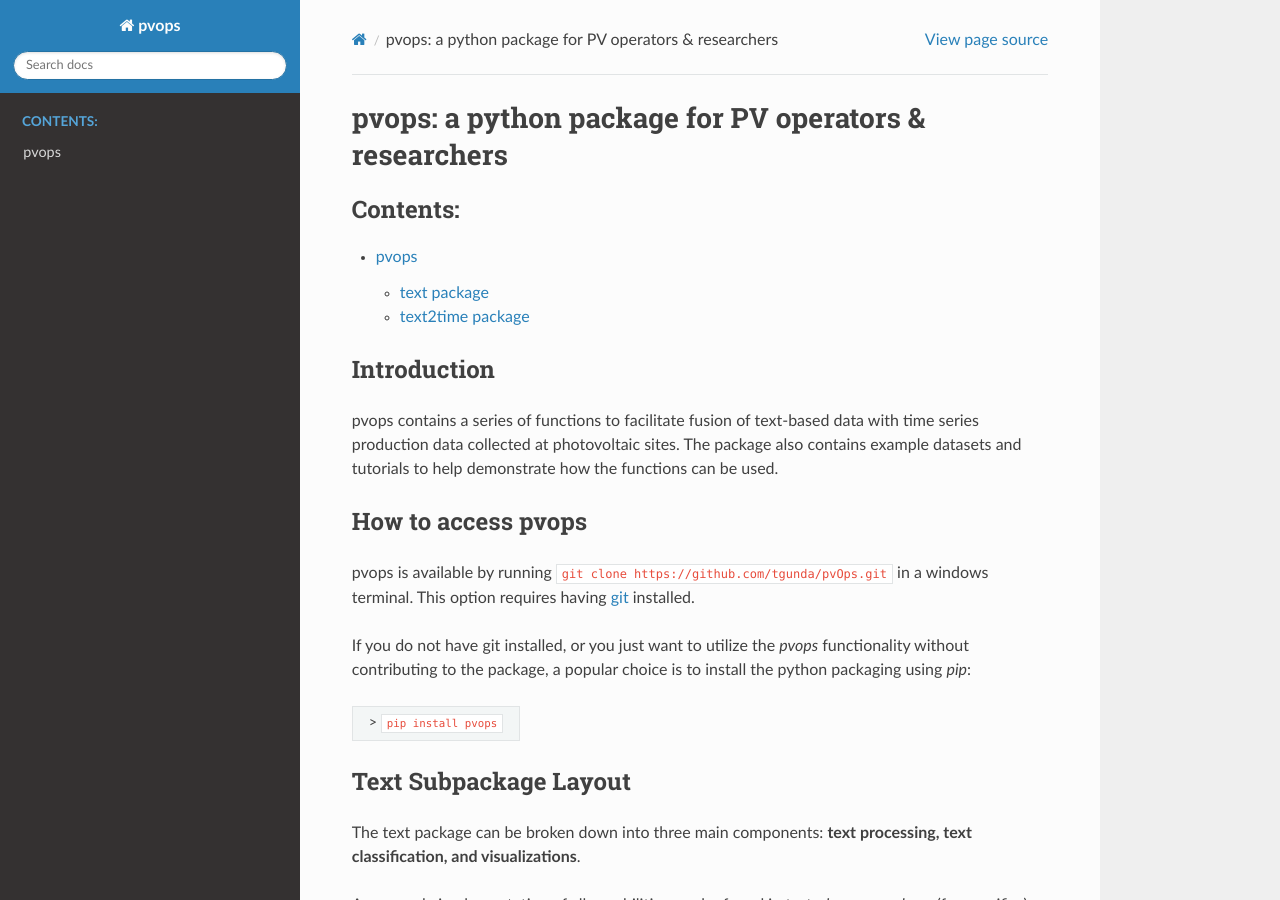
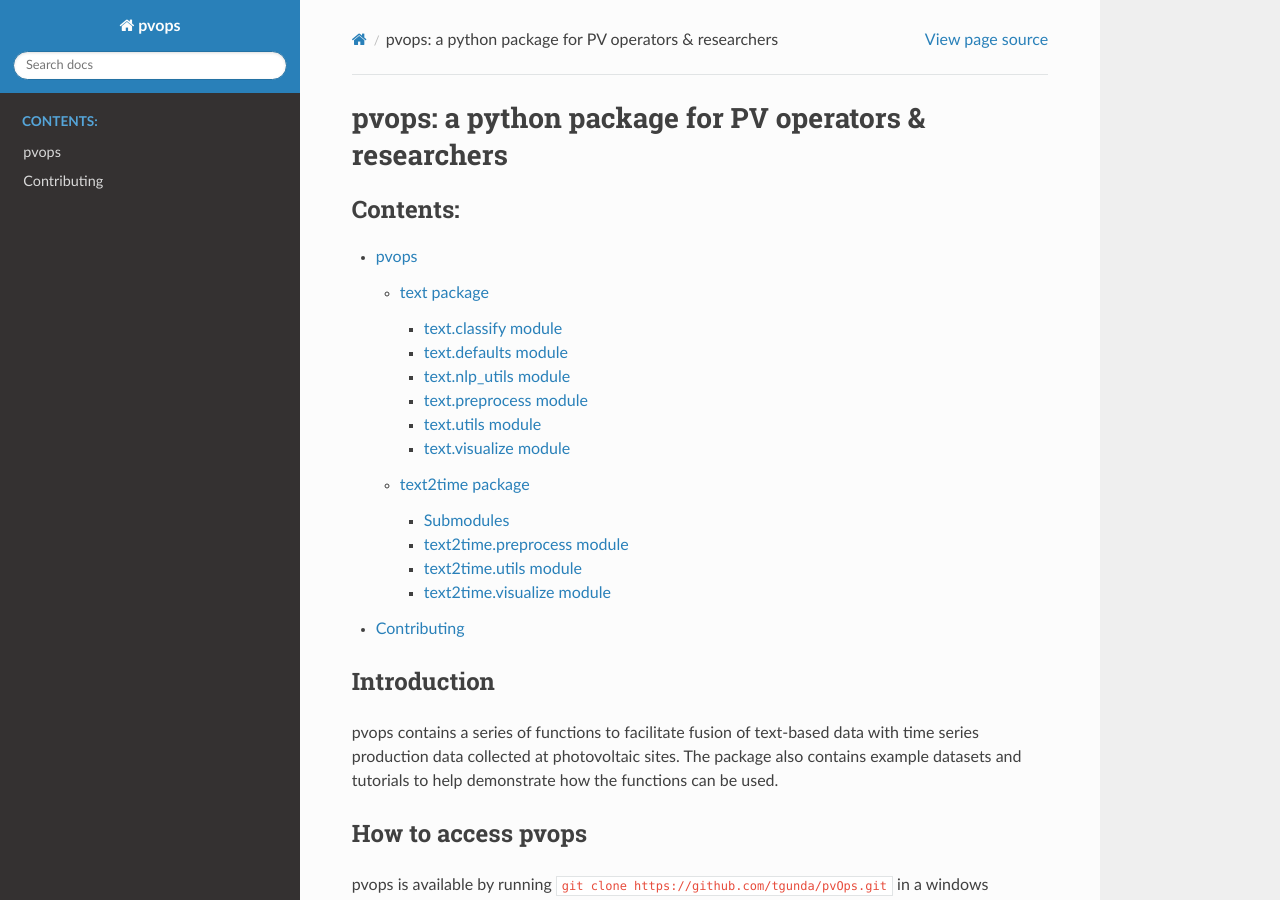
Before and after one commit to sandialabs/pvOps, a Sphinx documentation site: the page built from docs/index.rst, in a window 1280 px wide and 900 px high. Built offline with Sphinx 7.4.7 and the Read the Docs theme 2.0.0, drawn with Linux system fonts in a browser that asks for light colours.

Commit message:
tweaking documentation

```diff
--- a/docs/index.rst
+++ b/docs/index.rst
@@ -5,10 +5,11 @@ pvops: a python package for PV operators & researchers
 ******************************************************
 
 .. toctree::
-   :maxdepth: 2
+   :maxdepth: 3
    :caption: Contents:
 
    modules
+   contributing
 
 Introduction
 ============
--- a/docs/text.rst
+++ b/docs/text.rst
@@ -1,8 +1,5 @@
 text package
 ============
-
-Submodules
-----------
 
 text.classify module
 ------------------------------------
```
